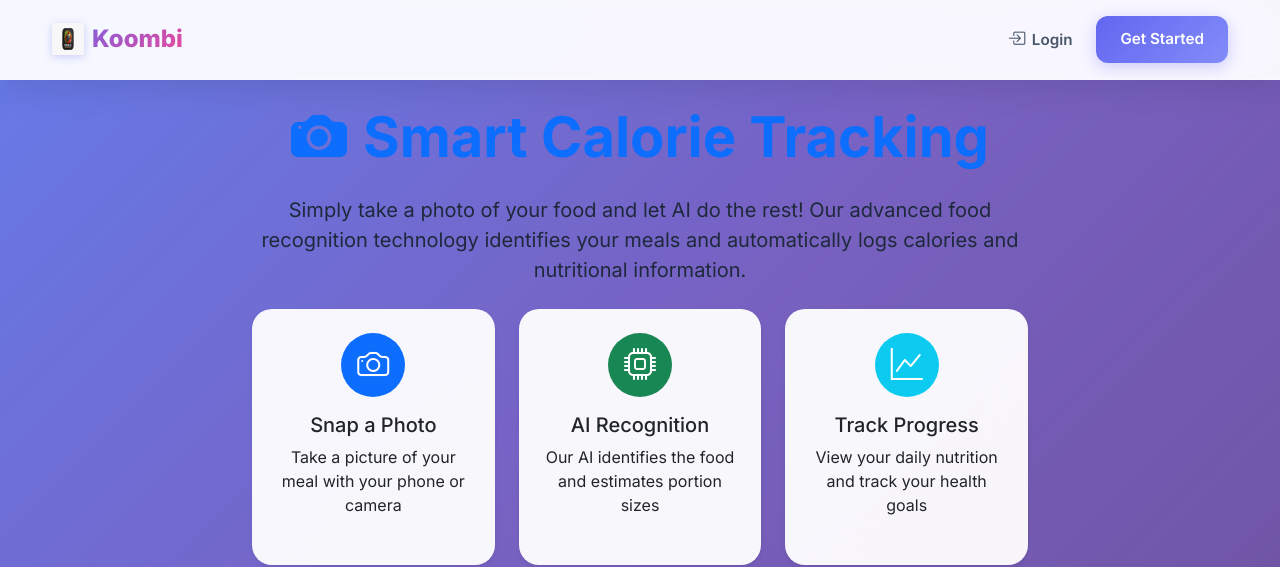
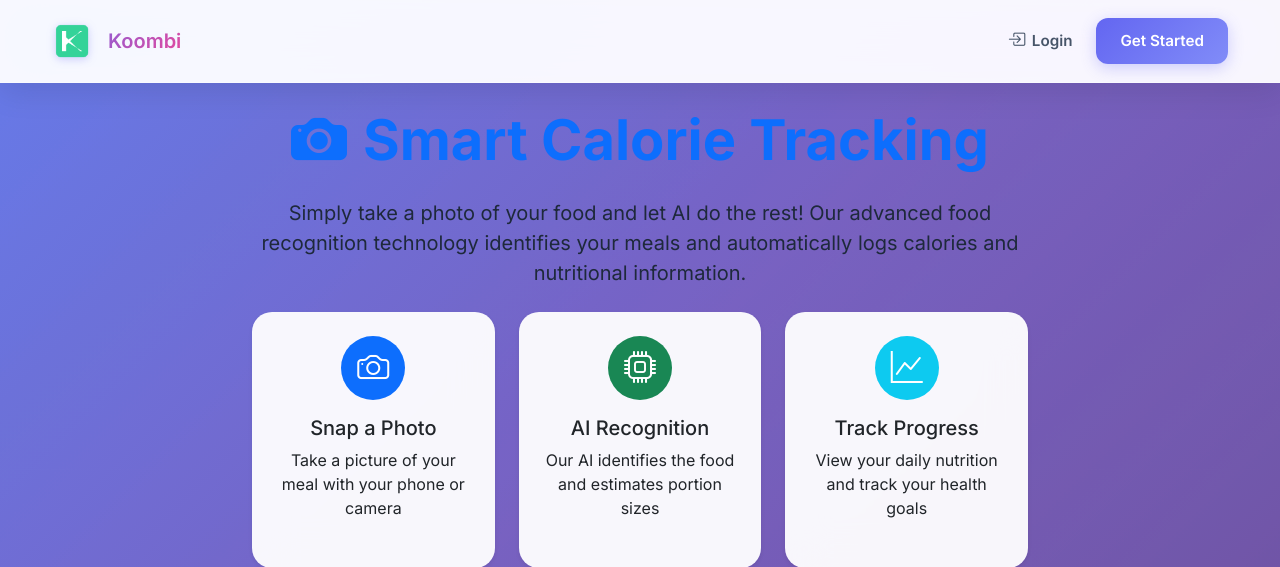
Before and after one commit to bindrap/calorieApp, a Flask app: page / in a window 1280 px wide. Shown: the top 567 px of the page. Run offline with Flask 3, Linux system fonts and the light colour scheme.

Commit message:
feat: Add high-resolution logo and favicon
Fixed blurry logo and favicon issues with crisp, modern design:

**Logo Improvements:**
- Created 256x256 high-resolution logo.png (was 32x32)
- Modern teal gradient "K" design with rounded corners
- Increased navbar logo size from 32px to 40px
- Added rounded corners and better spacing
- Bold brand text with improved typography

**Favicon Improvements:**
- Multi-size favicon.ico (16x16, 32x32, 48x48)
- High-quality PNG favicons (16x16, 32x32)
- Apple touch icon (180x180) for iOS devices
- Android Chrome icons (192x192, 512x512)
- PWA icons for all sizes (72, 96, 128, 144, 152, 192, 384, 512)

**Technical Details:**
- All icons use consistent modern "K" design
- Transparent backgrounds with teal (#34D399) branding
- Proper HTML5 favicon declarations
- PWA-ready with maskable icons
- Optimized PNG compression

Files created:
- static/logo.png (256x256 - navbar)
- static/favicon.ico (multi-size)
- static/favicon-16x16.png, favicon-32x32.png
- static/apple-touch-icon.png (180x180)
- static/android-chrome-192x192.png, android-chrome-512x512.png
- static/icons/icon-*.png (8 PWA sizes)

Files modified:
- templates/base.html: Updated favicon links and navbar logo

```diff
--- a/templates/base.html
+++ b/templates/base.html
@@ -21,8 +21,8 @@
 
     <!-- Favicons -->
     <link rel="icon" type="image/x-icon" href="{{ url_for('static', filename='favicon.ico') }}">
+    <link rel="icon" type="image/png" sizes="16x16" href="{{ url_for('static', filename='favicon-16x16.png') }}">
     <link rel="icon" type="image/png" sizes="32x32" href="{{ url_for('static', filename='favicon-32x32.png') }}">
-    <link rel="icon" type="image/png" sizes="16x16" href="{{ url_for('static', filename='favicon-16x16.png') }}">
     <link rel="apple-touch-icon" sizes="180x180" href="{{ url_for('static', filename='apple-touch-icon.png') }}">
     <link rel="icon" type="image/png" sizes="192x192" href="{{ url_for('static', filename='android-chrome-192x192.png') }}">
     <link rel="icon" type="image/png" sizes="512x512" href="{{ url_for('static', filename='android-chrome-512x512.png') }}">
@@ -444,9 +444,9 @@
     <!-- Navigation -->
     <nav class="navbar navbar-expand-lg">
         <div class="container">
-            <a class="navbar-brand" href="{{ url_for('index') }}">
-                <img src="{{ url_for('static', filename='favicon-32x32.png') }}" alt="Koombi" width="32" height="32">
-                Koombi
+            <a class="navbar-brand d-flex align-items-center" href="{{ url_for('index') }}">
+                <img src="{{ url_for('static', filename='logo.png') }}" alt="Koombi" width="40" height="40" class="me-2" style="border-radius: 8px;">
+                <span style="font-weight: 600; font-size: 1.25rem;">Koombi</span>
             </a>
 
             <button class="navbar-toggler" type="button" data-bs-toggle="collapse" data-bs-target="#navbarNav">
```
Also changed, not shown: static/android-chrome-192x192.png, static/android-chrome-512x512.png, static/apple-touch-icon.png, static/favicon-16x16.png, static/favicon-32x32.png, static/favicon.ico, static/icons/icon-128x128.png, static/icons/icon-144x144.png, static/icons/icon-152x152.png, static/icons/icon-192x192.png, static/icons/icon-384x384.png, static/icons/icon-512x512.png, static/icons/icon-72x72.png, static/icons/icon-96x96.png, 1 more files.
